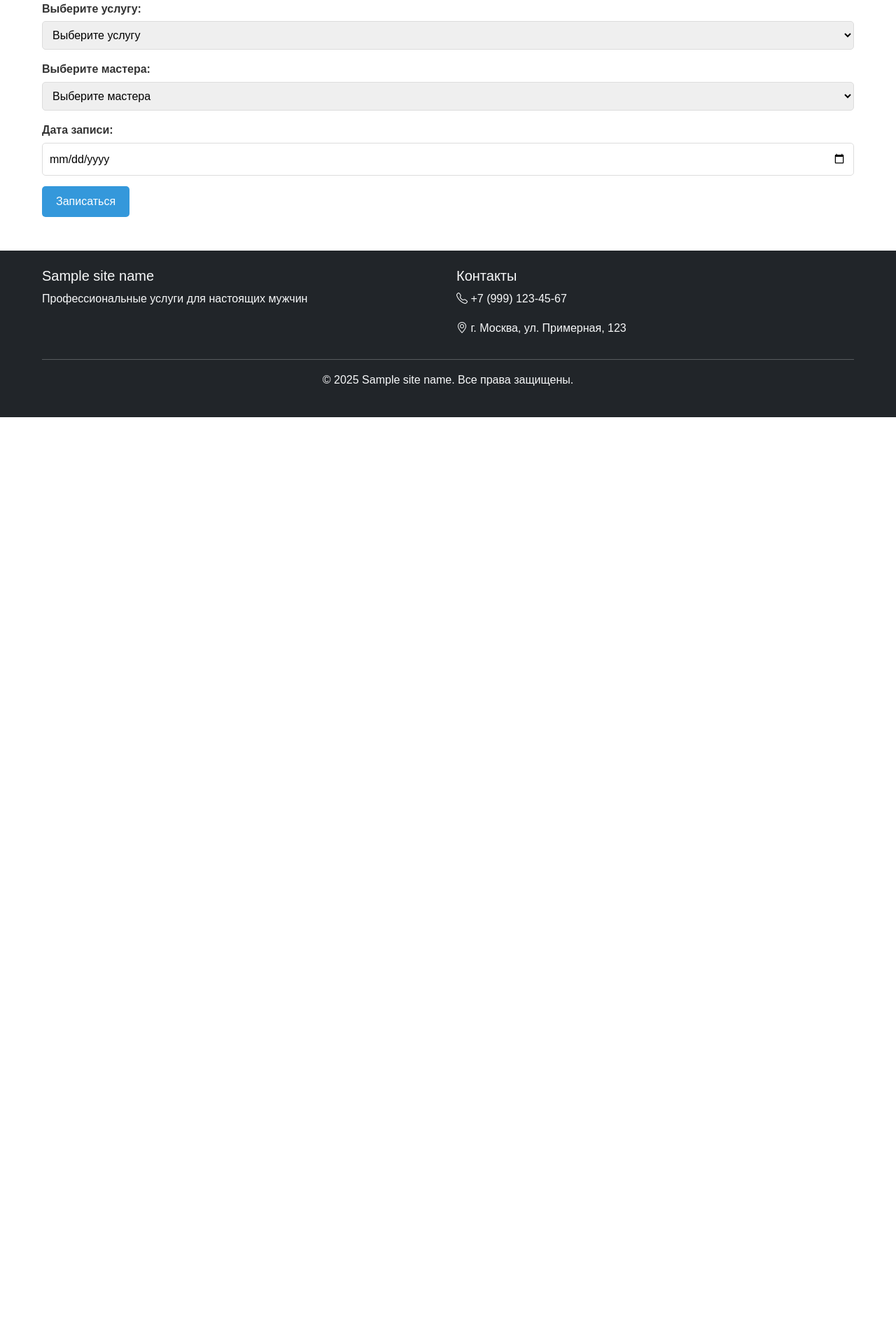
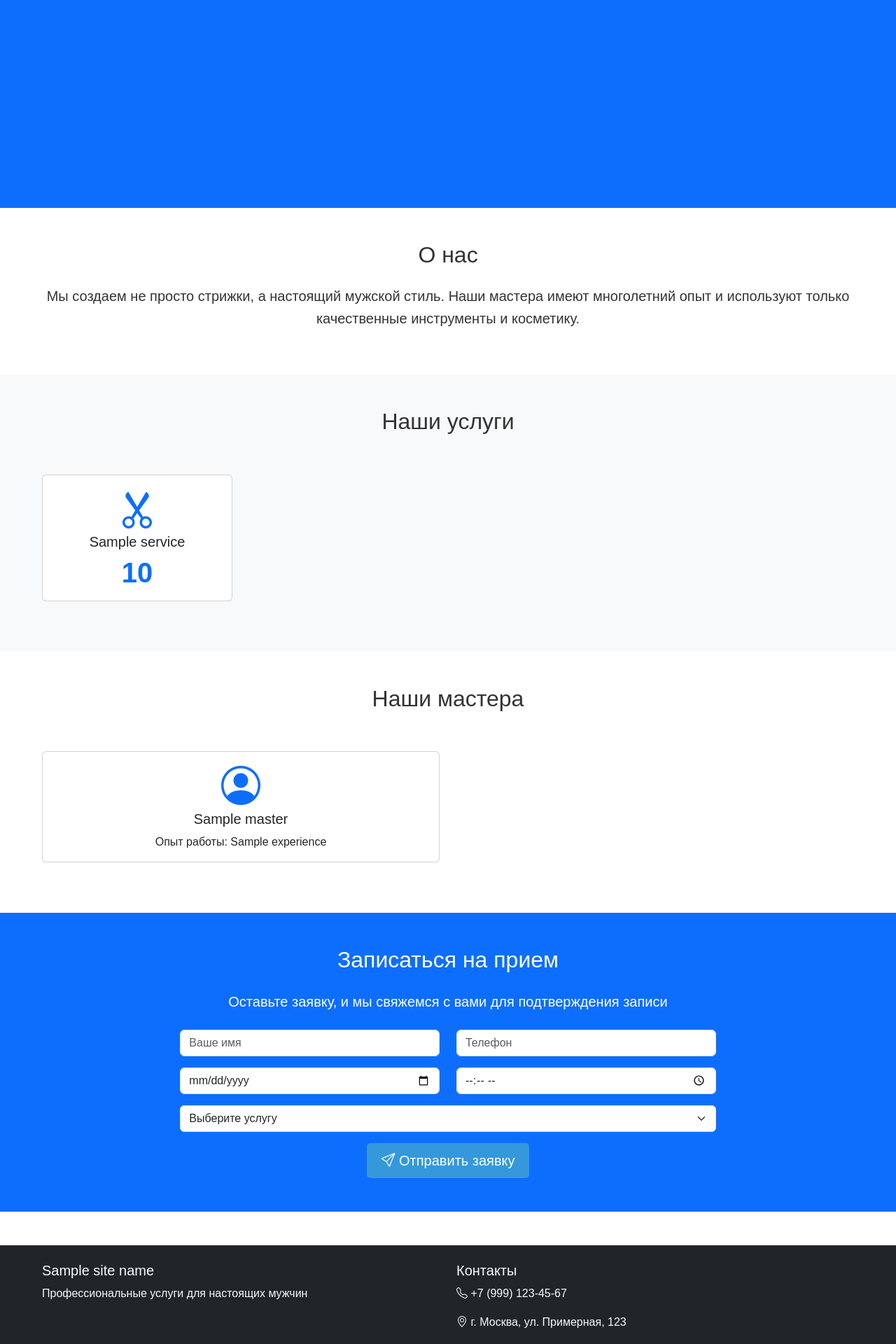
Before and after one commit to DashiD10/Django_HW, a Django app: template templates/landing.html in a window 1280 px wide. Shown: the part 679-2599 px from the top of the page at 70% size. Before the commit the page ends 1275 px from the top, so only its background shows below. Run offline with Django 5.2, Linux system fonts and the light colour scheme; the template is opened without the code that fills it: most values are stand-ins (such as "Sample title", 1, 10 or a date in 2020); parts of the project's set-up code (start-up, migrations or seed data) failed here and were passed over.

Commit message:
HW39, главная страница, благодарность, заявки

```diff
--- a/templates/landing.html
+++ b/templates/landing.html
@@ -1,83 +1,147 @@
 {% extends 'base.html' %}
 {% load static %}
 
-{% block title %}Барбершоп - Главная{% endblock %}
+{% block title %}{{ page_title }} - {{ site_name }}{% endblock %}
 
 {% block content %}
+<div class="pt-5">
+    <!-- Главная секция -->
+    <section id="home" class="hero-section bg-primary text-white py-5">
         <div class="container">
-    <section class="hero">
-        <h1>Добро пожаловать в наш Барбершоп!</h1>
-        <p>Лучшие мастера города готовы привести вас в порядок</p>
-        <button class="btn btn-primary" onclick="scrollToServices()">Наши услуги</button>
+            <div class="row align-items-center min-vh-100">
+                <div class="col-lg-6">
+                    <h1 class="display-4 fw-bold">{{ site_name }}</h1>
+                    <p class="lead">Профессиональные услуги для настоящих мужчин. Стрижки, уход за бородой и стиль на высшем уровне.</p>
+                    <a href="#booking" class="btn btn-light btn-lg">
+                        <i class="bi bi-calendar-check"></i> Записаться
+                    </a>
+                </div>
+                <div class="col-lg-6">
+                    <img src="{% static 'images/barbershop-hero.jpg' %}" alt="Барбершоп" class="img-fluid rounded">
+                </div>
+            </div>
+        </div>
     </section>
 
-    {% if masters %}
-    <section class="masters">
-        <h2>Наши мастера</h2>
-        <div class="masters-grid">
-            {% for master in masters %}
-            <div class="master-card">
-                <h3>{{ master.name }}</h3>
-                <p>Мастер №{{ master.id }}</p>
+    <!-- Секция "О нас" -->
+    <section id="about" class="py-5">
+        <div class="container">
+            <div class="row">
+                <div class="col-lg-12 text-center">
+                    <h2 class="mb-4">О нас</h2>
+                    <p class="lead">Мы создаем не просто стрижки, а настоящий мужской стиль. Наши мастера имеют многолетний опыт и используют только качественные инструменты и косметику.</p>
+                </div>
+            </div>
+        </div>
+    </section>
+
+    <!-- Секция "Услуги" -->
+    <section id="services" class="py-5 bg-light">
+        <div class="container">
+            <div class="row">
+                <div class="col-lg-12 text-center mb-5">
+                    <h2>Наши услуги</h2>
+                </div>
+            </div>
+            <div class="row">
+                {% for service in services %}
+                <div class="col-md-6 col-lg-3 mb-4">
+                    <div class="card h-100 text-center">
+                        <div class="card-body">
+                            <i class="bi bi-scissors display-4 text-primary mb-3"></i>
+                            <h5 class="card-title">{{ service.name }}</h5>
+                            <p class="card-text display-6 text-primary fw-bold">{{ service.price }}</p>
+                        </div>
+                    </div>
                 </div>
                 {% endfor %}
             </div>
+        </div>
     </section>
-    {% endif %}
 
-    {% if services %}
-    <section class="services" id="services">
-        <h2>Наши услуги</h2>
-        <div class="services-grid">
-            {% for service in services %}
-            <div class="service-card">
-                <h3>{{ service }}</h3>
+    <!-- Секция "Мастера" -->
+    <section id="masters" class="py-5">
+        <div class="container">
+            <div class="row">
+                <div class="col-lg-12 text-center mb-5">
+                    <h2>Наши мастера</h2>
+                </div>
+            </div>
+            <div class="row">
+                {% for master in masters %}
+                <div class="col-md-6 mb-4">
+                    <div class="card">
+                        <div class="card-body text-center">
+                            <i class="bi bi-person-circle display-4 text-primary mb-3"></i>
+                            <h5 class="card-title">{{ master.name }}</h5>
+                            <p class="card-text">Опыт работы: {{ master.experience }}</p>
+                        </div>
+                    </div>
                 </div>
                 {% endfor %}
             </div>
+        </div>
     </section>
-    {% endif %}
 
-    <section class="contact">
-        <h2>Записаться на прием</h2>
-        <form class="booking-form" action="{% url 'thanks' %}" method="post">
+    <!-- Секция "Запись" -->
+    <section id="booking" class="py-5 bg-primary text-white">
+        <div class="container">
+            <div class="row">
+                <div class="col-lg-8 mx-auto text-center">
+                    <h2 class="mb-4">Записаться на прием</h2>
+                    <p class="lead mb-4">Оставьте заявку, и мы свяжемся с вами для подтверждения записи</p>
+
+                    <form method="post" action="{% url 'thanks' %}">
                         {% csrf_token %}
-            <div class="form-group">
-                <label for="client_name">Ваше имя:</label>
-                <input type="text" id="client_name" name="client_name" required>
+                        <div class="row">
+                            <div class="col-md-6 mb-3">
+                                <input type="text" class="form-control" name="client_name" placeholder="Ваше имя" required>
                             </div>
-
-            <div class="form-group">
-                <label for="service">Выберите услугу:</label>
-                <select id="service" name="service" required>
+                            <div class="col-md-6 mb-3">
+                                <input type="tel" class="form-control" name="phone" placeholder="Телефон" required>
+                            </div>
+                        </div>
+                        <div class="row">
+                            <div class="col-md-6 mb-3">
+                                <input type="date" class="form-control" name="date" required>
+                            </div>
+                            <div class="col-md-6 mb-3">
+                                <input type="time" class="form-control" name="time" required>
+                            </div>
+                        </div>
+                        <div class="mb-3">
+                            <select class="form-select" name="service" required>
                                 <option value="">Выберите услугу</option>
                                 {% for service in services %}
-                    <option value="{{ service }}">{{ service }}</option>
+                                <option value="{{ service.name }}">{{ service.name }} - {{ service.price }}</option>
                                 {% endfor %}
                             </select>
                         </div>
-
-            <div class="form-group">
-                <label for="master">Выберите мастера:</label>
-                <select id="master" name="master" required>
-                    <option value="">Выберите мастера</option>
-                    {% for master in masters %}
-                    <option value="{{ master.id }}">{{ master.name }}</option>
-                    {% endfor %}
-                </select>
+                        <button type="submit" class="btn btn-light btn-lg">
+                            <i class="bi bi-send"></i> Отправить заявку
+                        </button>
+                    </form>
                 </div>
-
-            <div class="form-group">
-                <label for="date">Дата записи:</label>
-                <input type="date" id="date" name="date" required>
             </div>
-
-            <button type="submit" class="btn btn-primary">Записаться</button>
-        </form>
+        </div>
     </section>
 </div>
 {% endblock %}
 
 {% block scripts %}
-<script src="{% static 'main.js' %}"></script>
+<script>
+// Плавная прокрутка для якорных ссылок
+document.querySelectorAll('a[href^="#"]').forEach(anchor => {
+    anchor.addEventListener('click', function (e) {
+        e.preventDefault();
+        const target = document.querySelector(this.getAttribute('href'));
+        if (target) {
+            target.scrollIntoView({
+                behavior: 'smooth',
+                block: 'start'
+            });
+        }
+    });
+});
+</script>
 {% endblock %}
```
Also changed, not shown: templates/barbershop/orders_list.html (added, +19 -0 lines), templates/barbershop/thanks.html (added, +17 -0 lines). Lines whose indentation alone changed are shown as unchanged.
